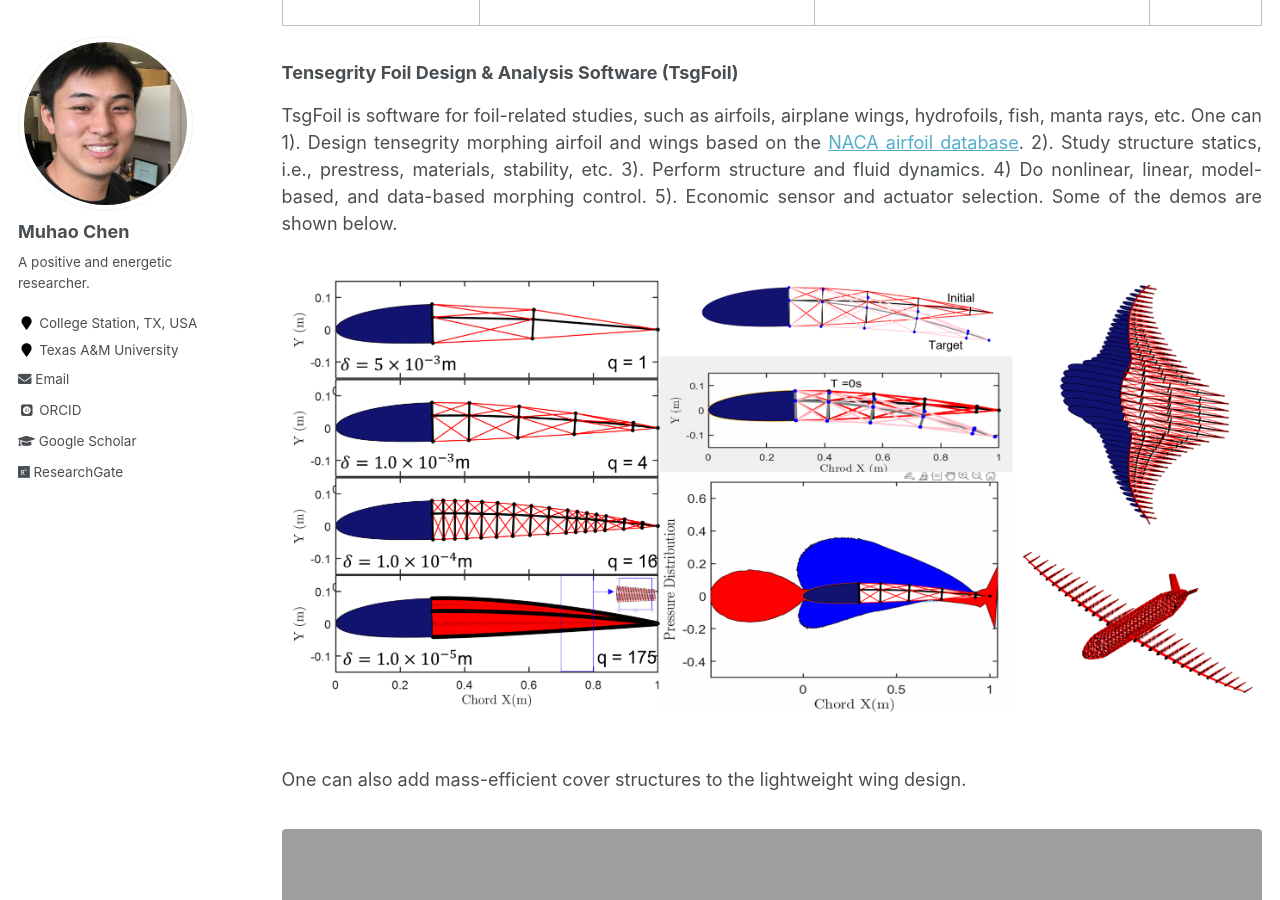
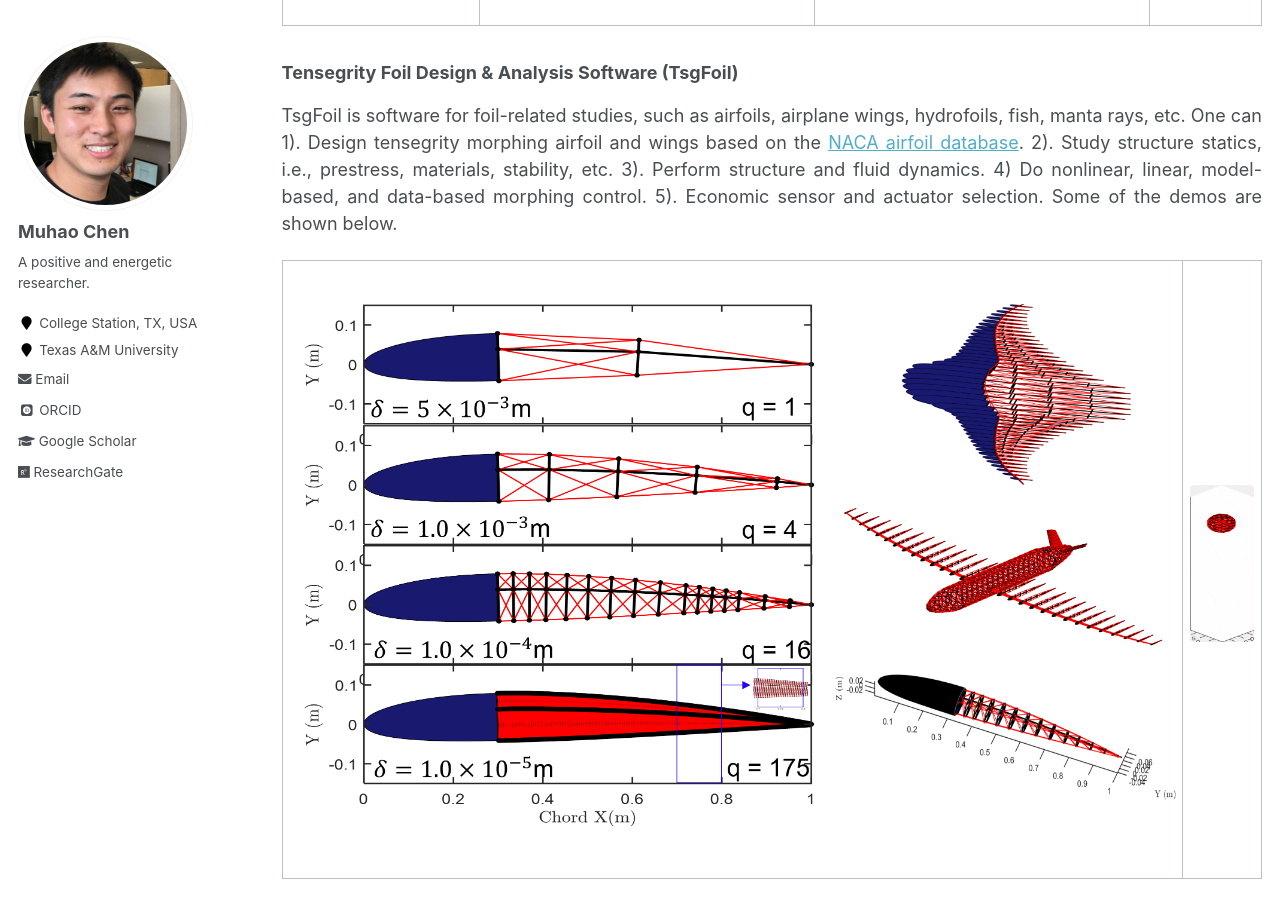
Before and after one commit to Muhao-Chen/muhao-chen.github.io, a Jekyll site: the page built from _pages/resources.md, in a window 1280 px wide and 900 px high, scrolled down 2566 px. Built offline with Jekyll 4.4.1, drawn with Linux system fonts in a browser that asks for light colours; some web fonts are replaced.

Commit message:
Update resources.md

```diff
--- a/_pages/resources.md
+++ b/_pages/resources.md
@@ -49,7 +49,12 @@ We appreciate your interest in our research. We are open and willing to answer a
 
 TsgFoil is software for foil-related studies, such as airfoils, airplane wings, hydrofoils, fish, manta rays, etc. One can 1). Design tensegrity morphing airfoil and wings based on the [NACA airfoil database](http://airfoiltools.com/search/index?m%5Bgrp%5D=naca4d&m%5Bsort%5D=1). 2). Study structure statics, i.e., prestress, materials, stability, etc. 3). Perform structure and fluid dynamics. 4) Do nonlinear, linear, model-based, and data-based morphing control. 5). Economic sensor and actuator selection. Some of the demos are shown below.
 
-<figure><img src="{{ site.url }}/images/rffi/tensegfoil.png" width="200"/></figure>
+<table>
+<tr>
+<td><figure><img src="{{ site.url }}/images/rffi/tensegfoil2.png" width="100px" height="100px"/></figure></td>
+<td><figure><img src="{{ site.url }}/images/rffi/ball.gif" width="50px" height="100px"/></figure></td>
+</tr>
+</table>
 
 One can also add mass-efficient cover structures to the lightweight wing design.
 
```
